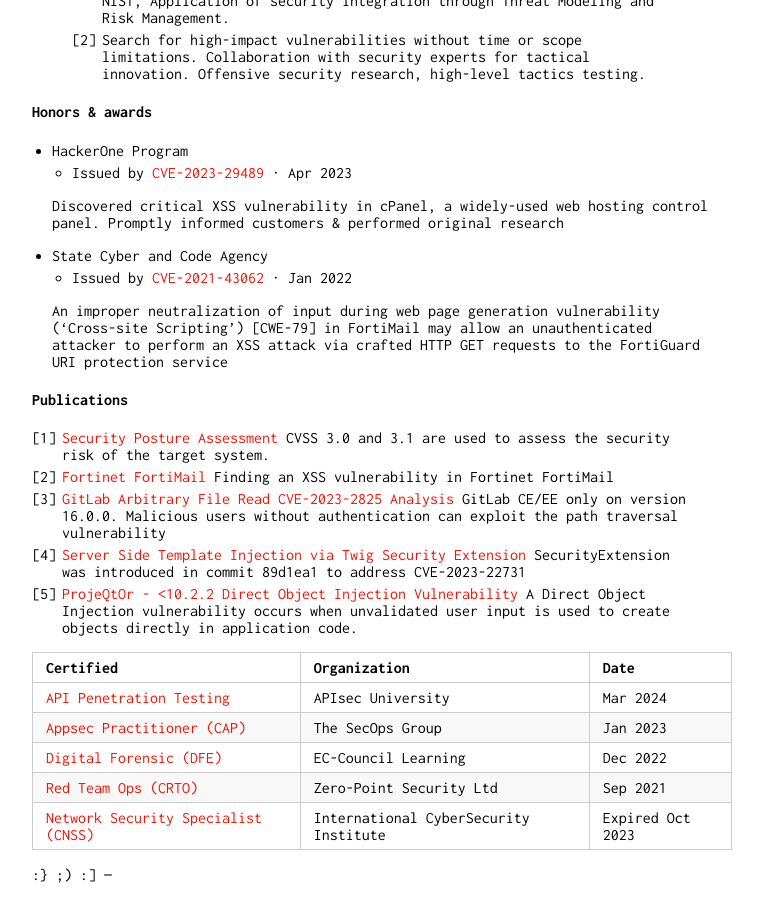
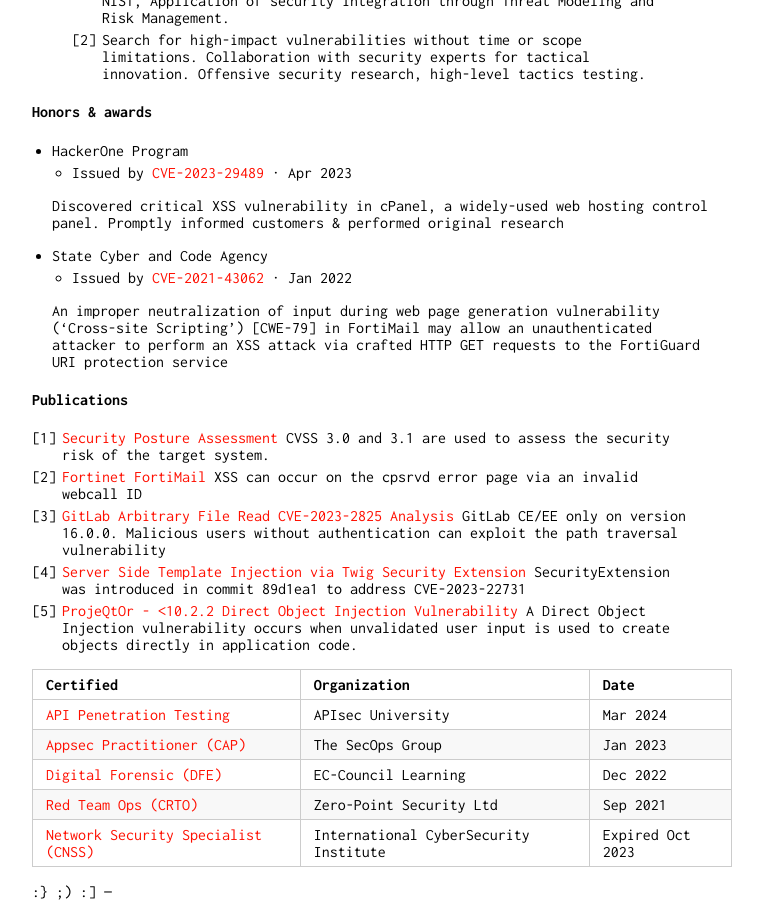
Before and after one commit to z0rs/me, a Jekyll site: the page built from index.md, in a window 1280 px wide and 900 px high, scrolled down 806 px. Shown: the whole window, without its empty margins (258-1021 px from the left). Built offline with Jekyll 4.4.1, drawn with Linux system fonts in a browser that asks for light colours.

Commit message:
Update index.md

```diff
--- a/index.md
+++ b/index.md
@@ -44,7 +44,7 @@ control panel. Promptly informed customers & performed original research
 #### Publications
 
 1. [Security Posture Assessment](https://z0rs.github.io/articles/Security-Posture-Assessment/) CVSS 3.0 and 3.1 are used to assess the security risk of the target system.
-2. [Fortinet FortiMail](https://z0rs.github.io/articles/Fortinet-FortiMail/) Finding an XSS vulnerability in Fortinet FortiMail
+2. [Fortinet FortiMail](https://z0rs.github.io/articles/Fortinet-FortiMail/) XSS can occur on the cpsrvd error page via an invalid webcall ID
 3. [GitLab Arbitrary File Read CVE-2023-2825 Analysis](https://labs.watchtowr.com/gitlab-arbitrary-file-read-gitlab-cve-2023-2825-analysis/) GitLab CE/EE only on version 16.0.0. Malicious users without authentication can exploit the path traversal vulnerability
 4. [Server Side Template Injection via Twig Security Extension](https://z0rs.github.io/blog/Server-Side-Template-Injection/) SecurityExtension was introduced in commit 89d1ea1 to address CVE-2023-22731
 5. [ProjeQtOr - <10.2.2 Direct Object Injection Vulnerability](https://labs.watchtowr.com/projeqtor-10-2-2-direct-object-injection-vulnerability/) A Direct Object Injection vulnerability occurs when unvalidated user input is used to create objects directly in application code.
```
